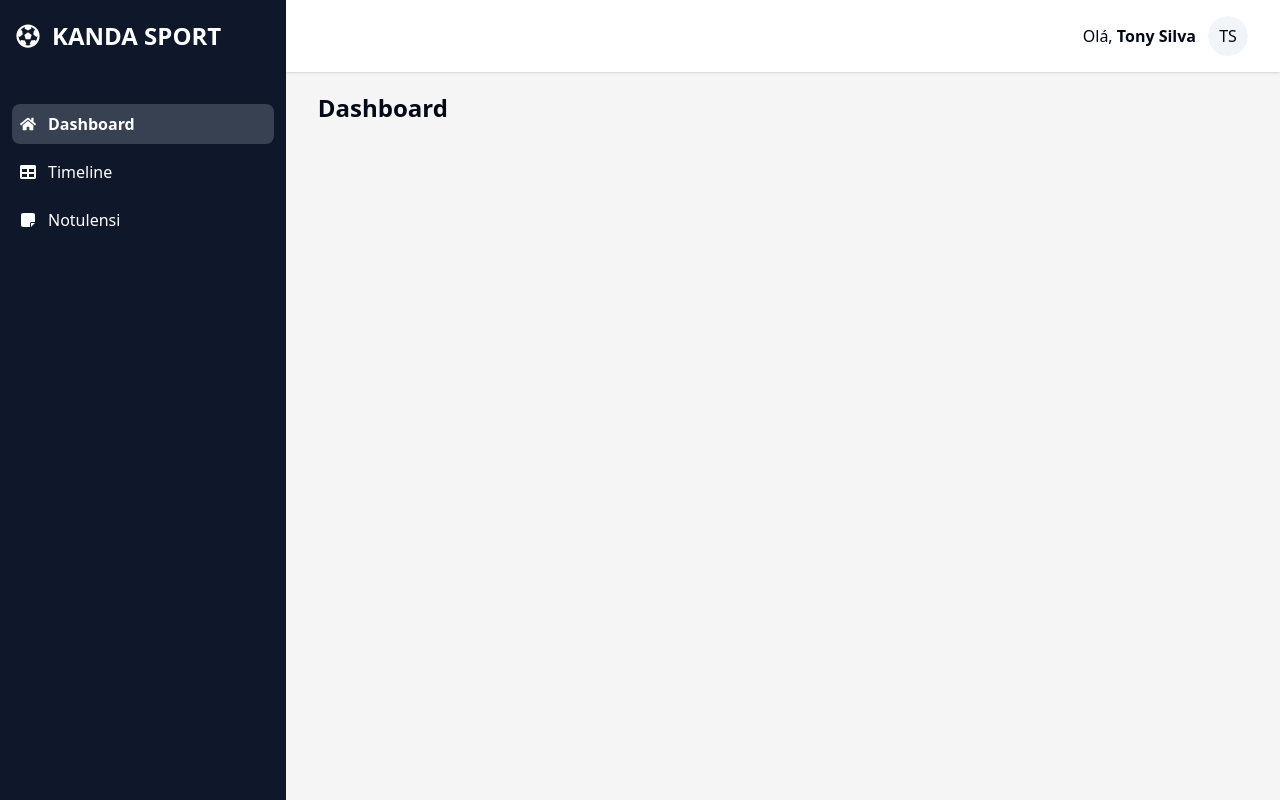
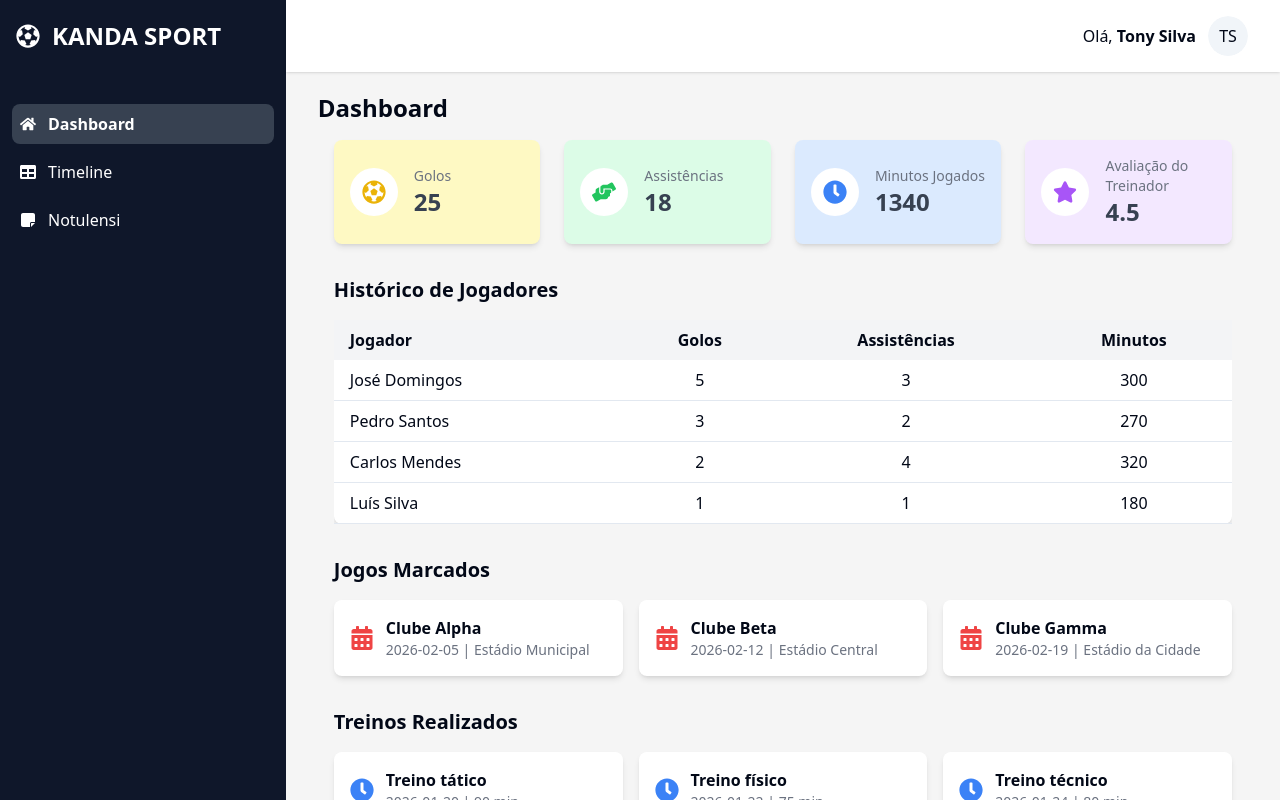
Before and after one commit to josedomingos919/front-sport-zone, a React (Vite) app: page /dashboard in a window 1280 px wide. Built offline with nearby package versions, Linux system fonts and the light colour scheme.

Commit message:
feat: add dashboard

```diff
--- a/package.json
+++ b/package.json
@@ -29,7 +29,8 @@
     "react-router-dom": "^6.23.0",
     "react-select": "^5.10.2",
     "tailwind-merge": "^2.3.0",
-    "tailwindcss-animate": "^1.0.7"
+    "tailwindcss-animate": "^1.0.7",
+    "zustand": "^5.0.10"
   },
   "devDependencies": {
     "@types/node": "^20.12.8",
--- /dev/null
+++ b/src/pages/Dashboard/Body/index.jsx
@@ -0,0 +1,162 @@
+import React from "react";
+import {
+  FaFutbol,
+  FaHandsHelping,
+  FaClock,
+  FaStar,
+  FaCalendarAlt,
+} from "react-icons/fa";
+
+const statsData = [
+  {
+    title: "Golos",
+    value: 25,
+    icon: <FaFutbol className="text-yellow-500 w-6 h-6" />,
+    bgColor: "bg-yellow-100",
+  },
+  {
+    title: "Assistências",
+    value: 18,
+    icon: <FaHandsHelping className="text-green-500 w-6 h-6" />,
+    bgColor: "bg-green-100",
+  },
+  {
+    title: "Minutos Jogados",
+    value: 1340,
+    icon: <FaClock className="text-blue-500 w-6 h-6" />,
+    bgColor: "bg-blue-100",
+  },
+  {
+    title: "Avaliação do Treinador",
+    value: 4.5,
+    icon: <FaStar className="text-purple-500 w-6 h-6" />,
+    bgColor: "bg-purple-100",
+  },
+];
+
+const playersHistory = [
+  { name: "José Domingos", gols: 5, assists: 3, minutes: 300 },
+  { name: "Pedro Santos", gols: 3, assists: 2, minutes: 270 },
+  { name: "Carlos Mendes", gols: 2, assists: 4, minutes: 320 },
+  { name: "Luís Silva", gols: 1, assists: 1, minutes: 180 },
+];
+
+const gamesScheduled = [
+  {
+    date: "2026-02-05",
+    opponent: "Clube Alpha",
+    location: "Estádio Municipal",
+    type: "Jogo",
+  },
+  {
+    date: "2026-02-12",
+    opponent: "Clube Beta",
+    location: "Estádio Central",
+    type: "Jogo",
+  },
+  {
+    date: "2026-02-19",
+    opponent: "Clube Gamma",
+    location: "Estádio da Cidade",
+    type: "Jogo",
+  },
+];
+
+const trainingsDone = [
+  { date: "2026-01-20", session: "Treino tático", duration: "90 min" },
+  { date: "2026-01-22", session: "Treino físico", duration: "75 min" },
+  { date: "2026-01-24", session: "Treino técnico", duration: "80 min" },
+];
+
+const DashboardBody = () => {
+  return (
+    <div className="p-4 space-y-8">
+      {/* Estatísticas */}
+      <div className="grid grid-cols-1 sm:grid-cols-2 lg:grid-cols-4 gap-6">
+        {statsData.map((stat) => (
+          <div
+            key={stat.title}
+            className={`flex items-center p-4 rounded-lg shadow-md ${stat.bgColor}`}
+          >
+            <div className="p-3 bg-white rounded-full mr-4">{stat.icon}</div>
+            <div>
+              <p className="text-gray-500 text-sm">{stat.title}</p>
+              <p className="text-2xl font-bold text-gray-700">{stat.value}</p>
+            </div>
+          </div>
+        ))}
+      </div>
+
+      {/* Histórico de jogadores */}
+      <div>
+        <h2 className="text-xl font-semibold mb-4">Histórico de Jogadores</h2>
+        <div className="overflow-x-auto">
+          <table className="min-w-full bg-white rounded-lg shadow-md">
+            <thead className="bg-gray-100">
+              <tr>
+                <th className="py-2 px-4 text-left">Jogador</th>
+                <th className="py-2 px-4 text-center">Golos</th>
+                <th className="py-2 px-4 text-center">Assistências</th>
+                <th className="py-2 px-4 text-center">Minutos</th>
+              </tr>
+            </thead>
+            <tbody>
+              {playersHistory.map((player) => (
+                <tr key={player.name} className="border-b hover:bg-gray-50">
+                  <td className="py-2 px-4">{player.name}</td>
+                  <td className="py-2 px-4 text-center">{player.gols}</td>
+                  <td className="py-2 px-4 text-center">{player.assists}</td>
+                  <td className="py-2 px-4 text-center">{player.minutes}</td>
+                </tr>
+              ))}
+            </tbody>
+          </table>
+        </div>
+      </div>
+
+      {/* Jogos marcados */}
+      <div>
+        <h2 className="text-xl font-semibold mb-4">Jogos Marcados</h2>
+        <div className="grid grid-cols-1 sm:grid-cols-2 lg:grid-cols-3 gap-4">
+          {gamesScheduled.map((game, index) => (
+            <div
+              key={index}
+              className="flex items-center p-4 bg-white rounded-lg shadow-md hover:bg-gray-50"
+            >
+              <FaCalendarAlt className="text-red-500 w-6 h-6 mr-3" />
+              <div>
+                <p className="font-semibold">{game.opponent}</p>
+                <p className="text-gray-500 text-sm">
+                  {game.date} | {game.location}
+                </p>
+              </div>
+            </div>
+          ))}
+        </div>
+      </div>
+
+      {/* Treinos realizados */}
+      <div>
+        <h2 className="text-xl font-semibold mb-4">Treinos Realizados</h2>
+        <div className="grid grid-cols-1 sm:grid-cols-2 lg:grid-cols-3 gap-4">
+          {trainingsDone.map((training, index) => (
+            <div
+              key={index}
+              className="flex items-center p-4 bg-white rounded-lg shadow-md hover:bg-gray-50"
+            >
+              <FaClock className="text-blue-500 w-6 h-6 mr-3" />
+              <div>
+                <p className="font-semibold">{training.session}</p>
+                <p className="text-gray-500 text-sm">
+                  {training.date} | {training.duration}
+                </p>
+              </div>
+            </div>
+          ))}
+        </div>
+      </div>
+    </div>
+  );
+};
+
+export default DashboardBody;
--- a/src/pages/Dashboard/Dashboard.jsx
+++ b/src/pages/Dashboard/Dashboard.jsx
@@ -1,5 +1,7 @@
 import Layout from "@/components/global/Layout/Layout";
 import { Helmet } from "react-helmet-async";
+import DashboardBody from "./Body";
+import { FaFutbol, FaHandsHelping, FaClock } from "react-icons/fa";
 
 const Dashboard = () => {
   return (
@@ -9,6 +11,7 @@ const Dashboard = () => {
       </Helmet>
       <Layout>
         <h1 className="text-2xl font-semibold">Dashboard</h1>
+        <DashboardBody />
       </Layout>
     </>
   );
```
Also changed, not shown: src/store/appState.ts (added, +7 -0 lines), 2 other files (tests, documents, lock files or other folders). Lines whose indentation alone changed are shown as unchanged.
